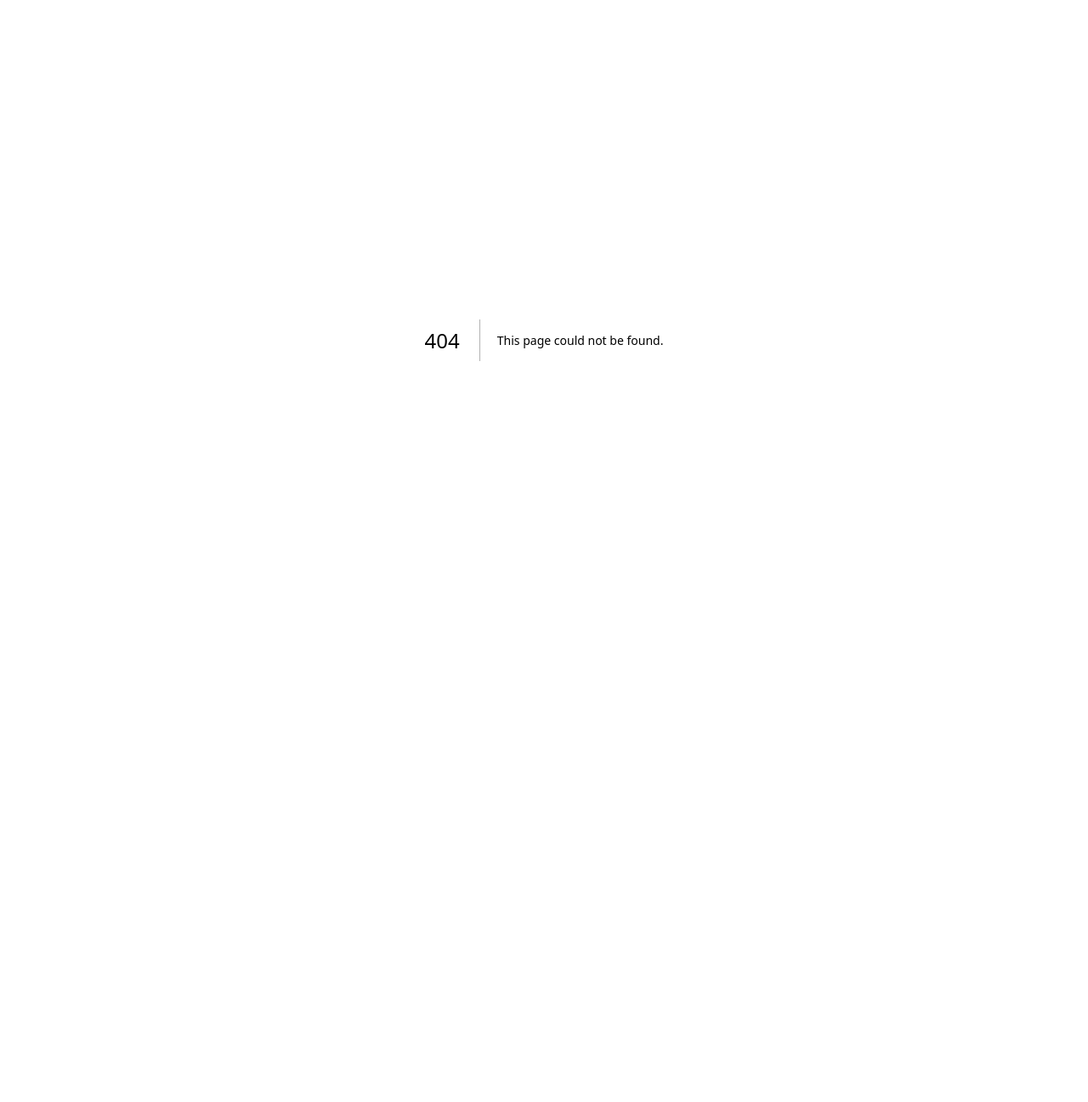
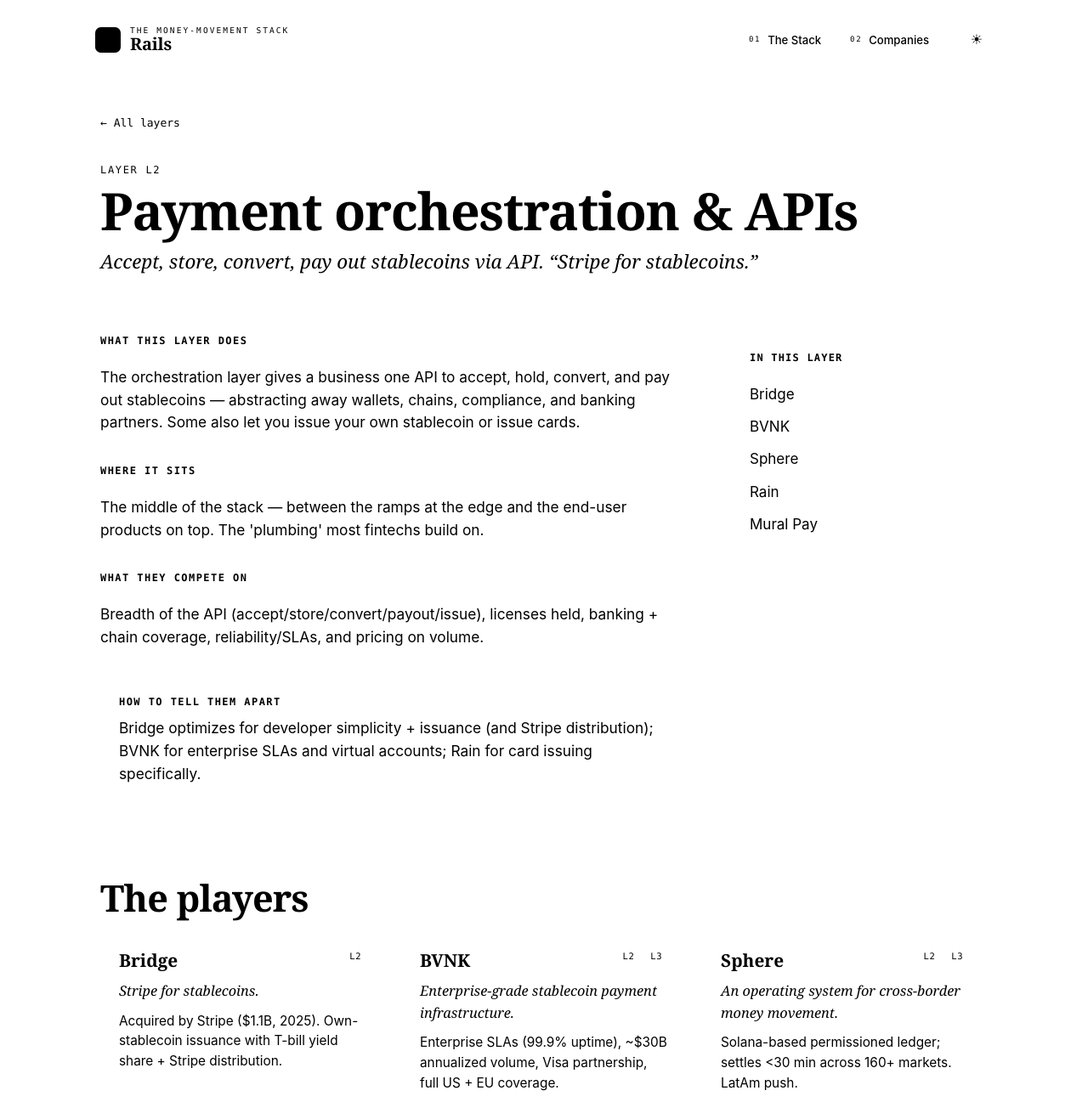
Before and after one commit to ayushsingh82/Rails, a Next.js app in the folder web/: page /layer/L2 in a window 1280 px wide. Before the commit this address had no page. Shown: the top 1297 px of the page at 85% size. Before the commit the page ends 800 px from the top, so only its background shows below. Built offline with nearby package versions, Linux system fonts and the light colour scheme.

Commit message:
Add category (layer) deep-dive pages

```diff
--- /dev/null
+++ b/web/app/layer/[id]/page.tsx
@@ -0,0 +1,119 @@
+import Link from "next/link";
+import { notFound } from "next/navigation";
+import SiteHeader from "@/components/SiteHeader";
+import { LAYERS, getLayer, projectsByLayer, type LayerId } from "@/lib/projects";
+
+export function generateStaticParams() {
+  return LAYERS.map((l) => ({ id: l.id }));
+}
+
+export function generateMetadata({ params }: { params: { id: string } }) {
+  const layer = getLayer(params.id);
+  if (!layer) return { title: "Layer — Rails" };
+  return { title: `${layer.id} · ${layer.title} — Rails` };
+}
+
+export default function LayerPage({ params }: { params: { id: string } }) {
+  const layer = getLayer(params.id);
+  if (!layer) notFound();
+
+  const items = projectsByLayer(params.id as LayerId);
+  const idx = LAYERS.findIndex((l) => l.id === layer.id);
+  const prev = LAYERS[idx - 1];
+  const next = LAYERS[idx + 1];
+
+  return (
+    <>
+      <SiteHeader />
+      <main className="page doc">
+        <Link href="/#stack" className="back">
+          ← All layers
+        </Link>
+
+        <header className="doc__header">
+          <span className="doc__eyebrow">Layer {layer.id}</span>
+          <h1 className="doc__title">{layer.title}</h1>
+          <p className="doc__tagline">{layer.blurb}</p>
+        </header>
+
+        <div className="doc__grid">
+          <div className="doc__main">
+            <section className="doc__section">
+              <h2>What this layer does</h2>
+              <p>{layer.what}</p>
+            </section>
+            <section className="doc__section">
+              <h2>Where it sits</h2>
+              <p>{layer.whereItSits}</p>
+            </section>
+            <section className="doc__section">
+              <h2>What they compete on</h2>
+              <p>{layer.competeOn}</p>
+            </section>
+            <section className="doc__section doc__callout">
+              <h2>How to tell them apart</h2>
+              <p>{layer.tellApart}</p>
+            </section>
+          </div>
+
+          <aside className="doc__aside">
+            <div className="facts">
+              <h3>In this layer</h3>
+              <ul className="facts__list">
+                {items.map((p) => (
+                  <li key={p.slug}>
+                    <Link href={`/project/${p.slug}`}>{p.name}</Link>
+                  </li>
+                ))}
+              </ul>
+            </div>
+          </aside>
+        </div>
+
+        <section className="companies-section">
+          <h2 className="section-title">The players</h2>
+          <div className="cards">
+            {items.map((p) => (
+              <Link key={p.slug} href={`/project/${p.slug}`} className="card">
+                <div className="card__top">
+                  <h3 className="card__name">{p.name}</h3>
+                  <div className="card__tags">
+                    {p.layers.map((l) => (
+                      <span key={l} className="tag">
+                        {l}
+                      </span>
+                    ))}
+                  </div>
+                </div>
+                <p className="card__tagline">{p.tagline}</p>
+                <p className="card__product">{p.moat}</p>
+                <span className="card__link">Deep dive →</span>
+              </Link>
+            ))}
+          </div>
+        </section>
+
+        <nav className="doc__nav">
+          {prev ? (
+            <Link href={`/layer/${prev.id}`}>
+              ← {prev.id} {prev.title}
+            </Link>
+          ) : (
+            <span />
+          )}
+          {next ? (
+            <Link href={`/layer/${next.id}`}>
+              {next.id} {next.title} →
+            </Link>
+          ) : (
+            <span />
+          )}
+        </nav>
+
+        <footer className="footer">
+          <p>Rails · a living map of the money-movement stack.</p>
+        </footer>
+      </main>
+    </>
+  );
+}
```
